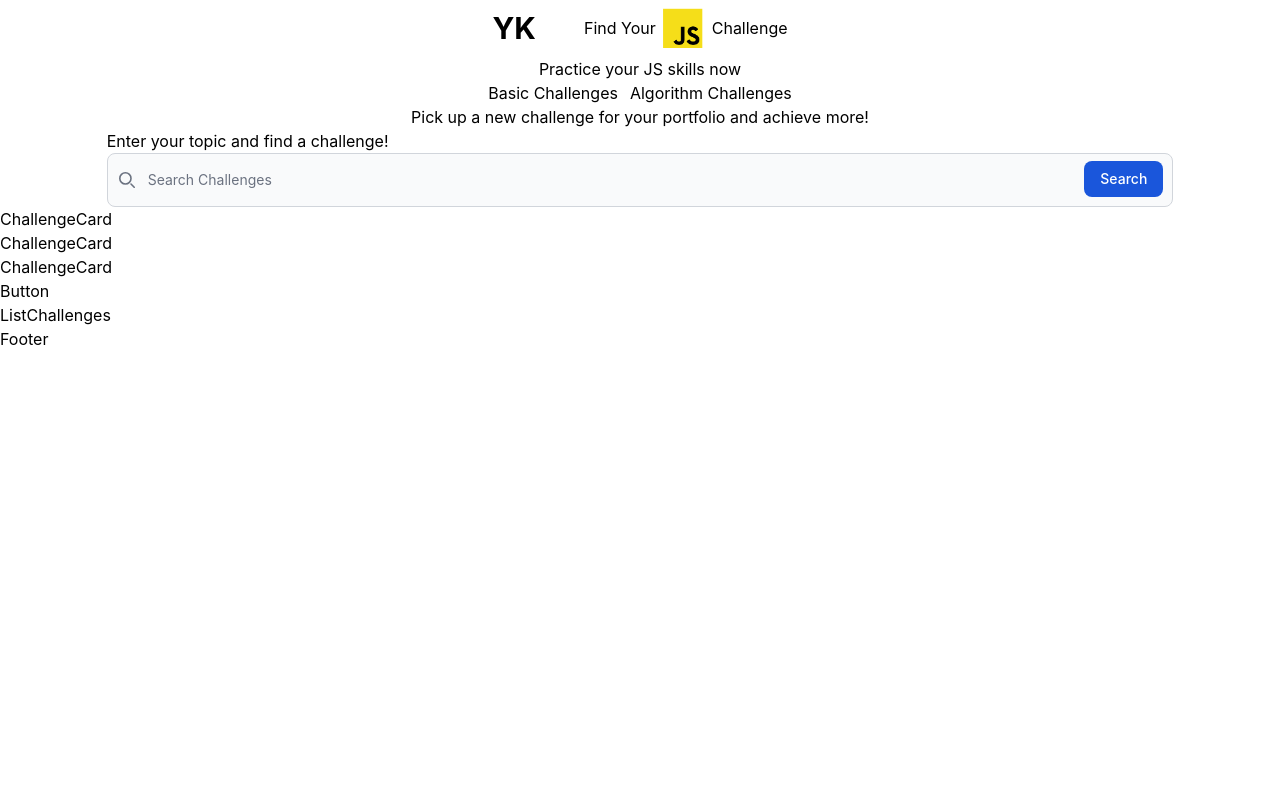
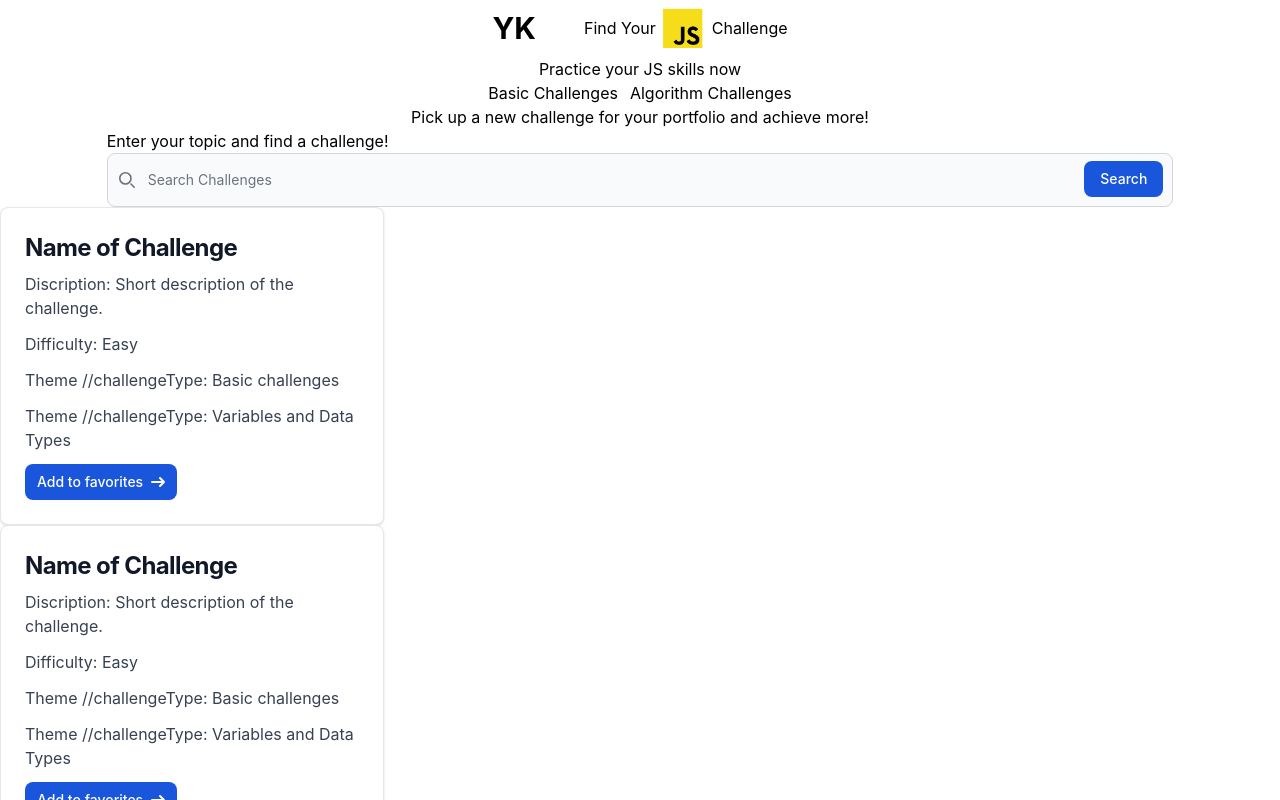
Before and after one commit to GreenCatInForest/choose-your-challenge-app, a React (Create React App) app: page / in a window 1280 px wide. Shown: the top 800 px of the page. Built offline with nearby package versions, Linux system fonts and the light colour scheme.

Commit message:
basic styled card

```diff
--- a/src/components/ChallengeCard.js
+++ b/src/components/ChallengeCard.js
@@ -1,3 +1,46 @@
 export const ChallengeCard = () => {
-  return <div className="">ChallengeCard</div>;
+  return (
+    <div className="challengeCard">
+      <div class="max-w-sm p-6 bg-white border border-gray-200 rounded-lg shadow dark:bg-gray-800 dark:border-gray-700">
+        <ul>
+          <h5 class="mb-2 text-2xl font-bold tracking-tight text-gray-900 dark:text-white">
+            Name of Challenge
+          </h5>
+          <li class="mb-3 font-normal text-gray-700 dark:text-gray-400">
+            Discription: Short description of the challenge.
+          </li>
+          <li class="mb-3 font-normal text-gray-700 dark:text-gray-400">
+            Difficulty: Easy
+          </li>
+          <li class="mb-3 font-normal text-gray-700 dark:text-gray-400">
+            Theme //challengeType: Basic challenges
+          </li>
+          <li class="mb-3 font-normal text-gray-700 dark:text-gray-400">
+            Theme //challengeType: Variables and Data Types
+          </li>
+        </ul>
+        <a
+          href="/"
+          class="inline-flex items-center px-3 py-2 text-sm font-medium text-center text-white bg-blue-700 rounded-lg hover:bg-blue-800 focus:ring-4 focus:outline-none focus:ring-blue-300 dark:bg-blue-600 dark:hover:bg-blue-700 dark:focus:ring-blue-800"
+        >
+          Add to favorites
+          <svg
+            class="rtl:rotate-180 w-3.5 h-3.5 ms-2"
+            aria-hidden="true"
+            xmlns="http://www.w3.org/2000/svg"
+            fill="none"
+            viewBox="0 0 14 10"
+          >
+            <path
+              stroke="currentColor"
+              stroke-linecap="round"
+              stroke-linejoin="round"
+              stroke-width="2"
+              d="M1 5h12m0 0L9 1m4 4L9 9"
+            />
+          </svg>
+        </a>
+      </div>
+    </div>
+  );
 };
```
